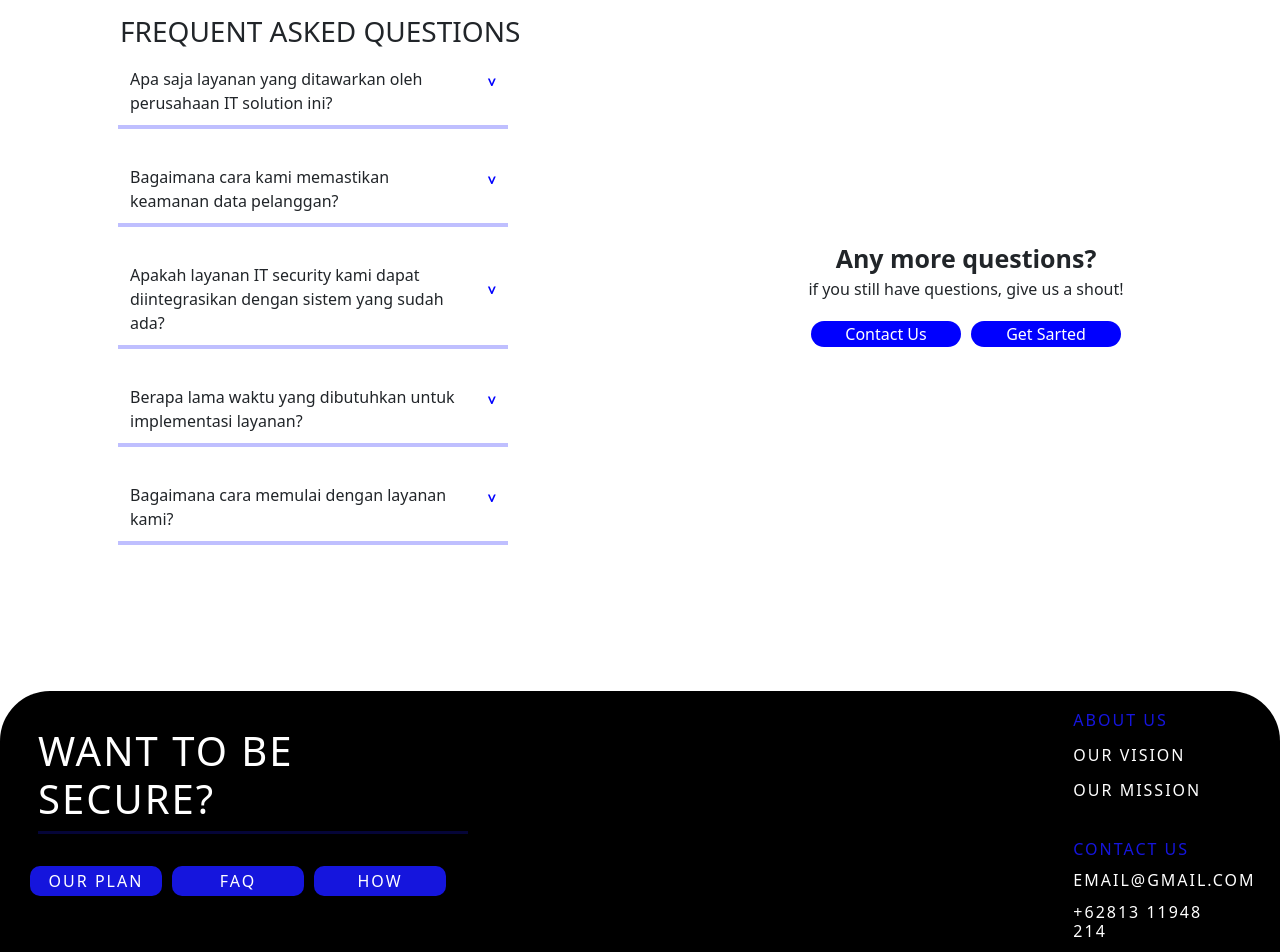
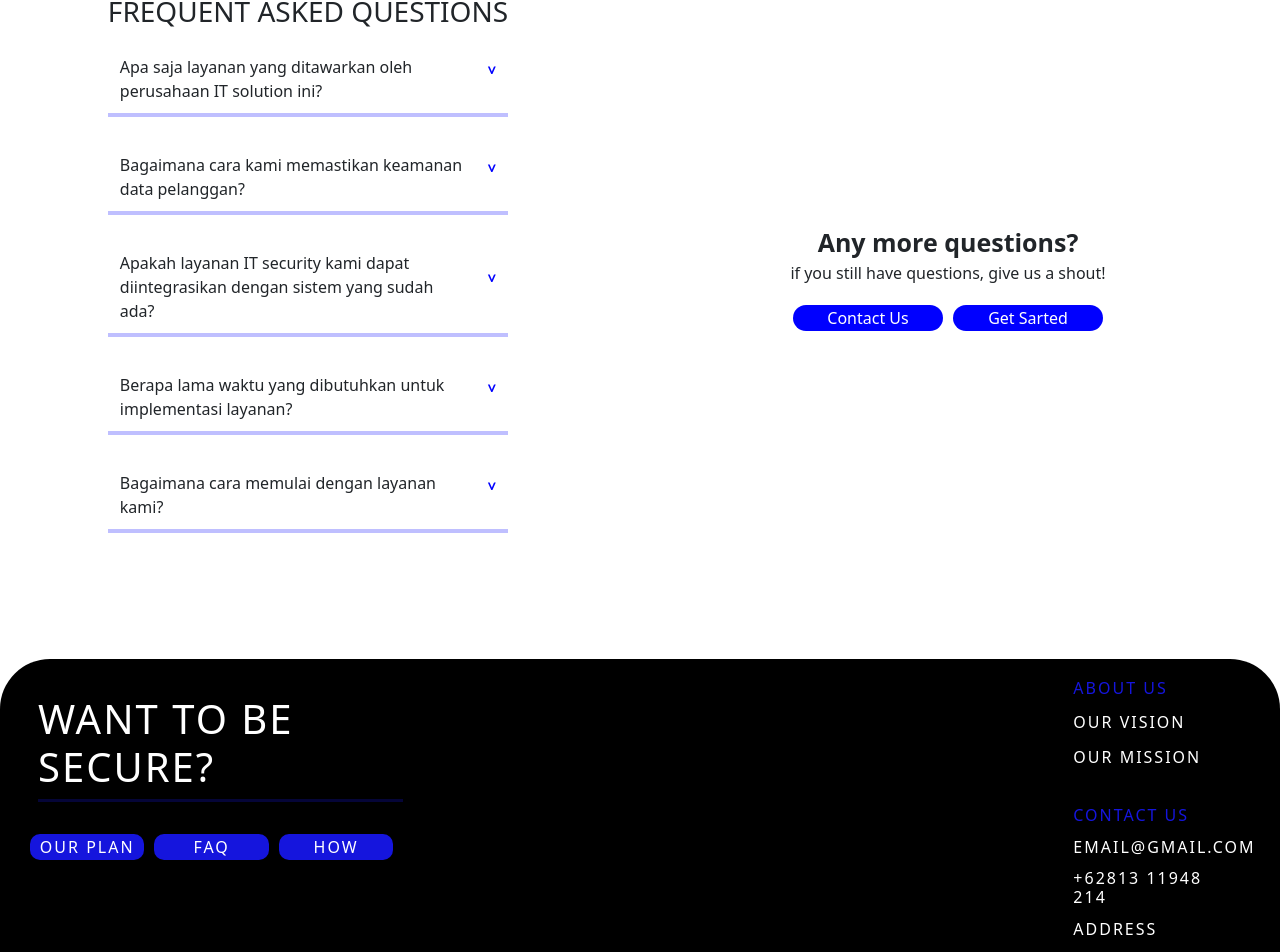
Before and after one commit to DavidDimasPatty/PortofolioFL2, a React (Create React App) app: page / in a window 1280 px wide. Shown: the part 2285-3237 px from the top of the page. Built offline with nearby package versions, Linux system fonts and the light colour scheme; a web font is replaced by a local one.

Commit message:
responsive footer and faq

```diff
--- a/src/assets/style/FAQ.css
+++ b/src/assets/style/FAQ.css
@@ -1,14 +1,11 @@
 
-
-.wrapRowFAQ {
+.wrapRowFAQ{
+    width: 100%;
     margin-bottom: 100px;
 }
 
 .wrappperQuestions {
-    position: relative;
     width: 100%;
-    padding: 20px;
-    left: 100px;
 }
 
 .question1 {
@@ -42,6 +39,10 @@
 }
 
 .wrapQuestions {
+    display: flex;
+    flex-direction: column;
+    justify-content: center;
+    align-items: center;
     padding: 10px;
 }
 
--- a/src/assets/style/footer.css
+++ b/src/assets/style/footer.css
@@ -4,6 +4,10 @@
     width: 100% !important;
     padding: 20px;
     border-radius: 50px 50px 0 0;
+}
+
+.contentFooter{
+
 }
 
 .wrapImgFooter {
@@ -30,6 +34,8 @@
     margin-left: 12px;
 }
 
+
+
 .buttonFooterBot button {
     border: none;
     background-color: rgb(21, 21, 221);
@@ -37,7 +43,6 @@
     width: 140px;
     color: white;
     margin-left: 10px;
-    height: 30px;
     text-transform: uppercase;
     letter-spacing: 2px;
 }
--- a/src/components/FAQ.js
+++ b/src/components/FAQ.js
@@ -51,13 +51,10 @@ const FAQ = () => {
     return (
         <div className="row wrapRowFAQ">
             <div className="col-12 col-md-6 d-flex justify-content-center align-items-center">
-                <div className="col wrappperQuestions">
+                <div className="row wrappperQuestions d-flex justify-content-center align-items-center">
                     <div className="col">
-                        <div><h3>FREQUENT ASKED QUESTIONS</h3></div>
-                    </div>
-
-                    <div className="col">
-                        <div className="row wrapQuestions">
+                        <h3 className="text-center mb-3"> FREQUENT ASKED QUESTIONS</h3>
+                        <div className="wrapQuestions">
                             <div className="row questionFAQ" onClick={clickQuestion1}>
                                 <div className="col d-flex justify-content-start align-items-center">
                                     <div className="col">Apa saja layanan yang ditawarkan oleh perusahaan IT solution ini? </div>
@@ -74,7 +71,7 @@ const FAQ = () => {
                             </div>
                         </div>
 
-                        <div className="row wrapQuestions">
+                        <div className="wrapQuestions">
                             <div className="row questionFAQ" onClick={clickQuestion2}>
                                 <div className="col d-flex justify-content-start align-items-center">
                                     <div className="col">Bagaimana cara kami memastikan keamanan data pelanggan?</div>
@@ -91,7 +88,7 @@ const FAQ = () => {
                             </div>
                         </div>
 
-                        <div className="row wrapQuestions">
+                        <div className="wrapQuestions">
                             <div className="row questionFAQ" onClick={clickQuestion3}>
                                 <div className="col d-flex justify-content-start align-items-center">
                                     <div className="col">Apakah layanan IT security kami dapat diintegrasikan dengan sistem yang sudah ada?</div>
@@ -108,7 +105,7 @@ const FAQ = () => {
                             </div>
                         </div>
 
-                        <div className="row wrapQuestions">
+                        <div className="wrapQuestions">
                             <div className="row questionFAQ" onClick={clickQuestion4}>
                                 <div className="col d-flex justify-content-start align-items-center">
                                     <div className="col">Berapa lama waktu yang dibutuhkan untuk implementasi layanan?</div>
@@ -125,7 +122,7 @@ const FAQ = () => {
                             </div>
                         </div>
 
-                        <div className="row wrapQuestions">
+                        <div className="wrapQuestions">
                             <div className="row questionFAQ" onClick={clickQuestion5}>
                                 <div className="col d-flex justify-content-start align-items-center">
                                     <div className="col">Bagaimana cara memulai dengan layanan kami?</div>
--- a/src/components/HowThisWorks.js
+++ b/src/components/HowThisWorks.js
@@ -5,10 +5,8 @@ import logoPT from "../assets/image/logoPT.png"
 const HowThisWorks = () => {
 
     return (
-        <div className="col wrapperWorks">
-
-            <div className="row rowWrapperWorks d-flex">
-
+        <div className="row wrapperWorks d-flex justify-content-center align-items-center">
+            <div className="row WrapperWorks">
                 <div className="col-12 col-md-6 wrapperDiagram">
                     <div className="diagramContent">
                         <h2 className="mb-5">HOW THIS WORKS</h2>
--- a/src/components/Layout/Footer.js
+++ b/src/components/Layout/Footer.js
@@ -28,28 +28,25 @@ const Footer = () => {
 
     return (
         <div className="footer" id="footer">
-            <div className="row">
-                <div className="col-4 d-flex  pb-2">
-                    <div className="row">
+            <div className="row contentFooter">
+                <div className="col-12 col-md-4 d-flex  pb-2">
+                    <div className="row w-100">
                         <div className="row p-3 secureTittle">
                             <h3>WANT TO BE SECURE?</h3>
                             <hr />
                         </div>
-                        <div className="row">
-                            <div className="col d-flex justify-content-start buttonFooterBot">
-                                <button>Our Plan</button>
-                                <button>FAQ</button>
-                                <button>HOW</button>
-                            </div>
+                        <div className="col d-flex justify-content-start buttonFooterBot">
+                            <button>Our Plan</button>
+                            <button>FAQ</button>
+                            <button>HOW</button>
                         </div>
-
                         <div className="row wrapImgFooter">
                             <img src={logoPT} className="imgFooter"></img>
                         </div>
                     </div>
                 </div>
 
-                <div className="col-6 d-flex justify-content-center align-items-center wrapperVisionMission">
+                <div className="col-12 col-md-6 d-flex justify-content-center align-items-center wrapperVisionMission">
                     <div className={`row mb-4 ourVisionHidden ${isHoverVision ? `visible` : ''}`}>
                         <h6 className="titelOurVisionHidden">Our Vision</h6>
                         <div className="textVisionHidden">
@@ -77,7 +74,7 @@ const Footer = () => {
                     </div>
                 </div>
 
-                <div className="col-2 d-flex">
+                <div className="col-12 col-md-2 d-flex">
                     <div className="row aboutUsWrapFooter">
                         <div className="row mb-4">
                             <h6 className="aboutUsFooter">About Us</h6>
```
